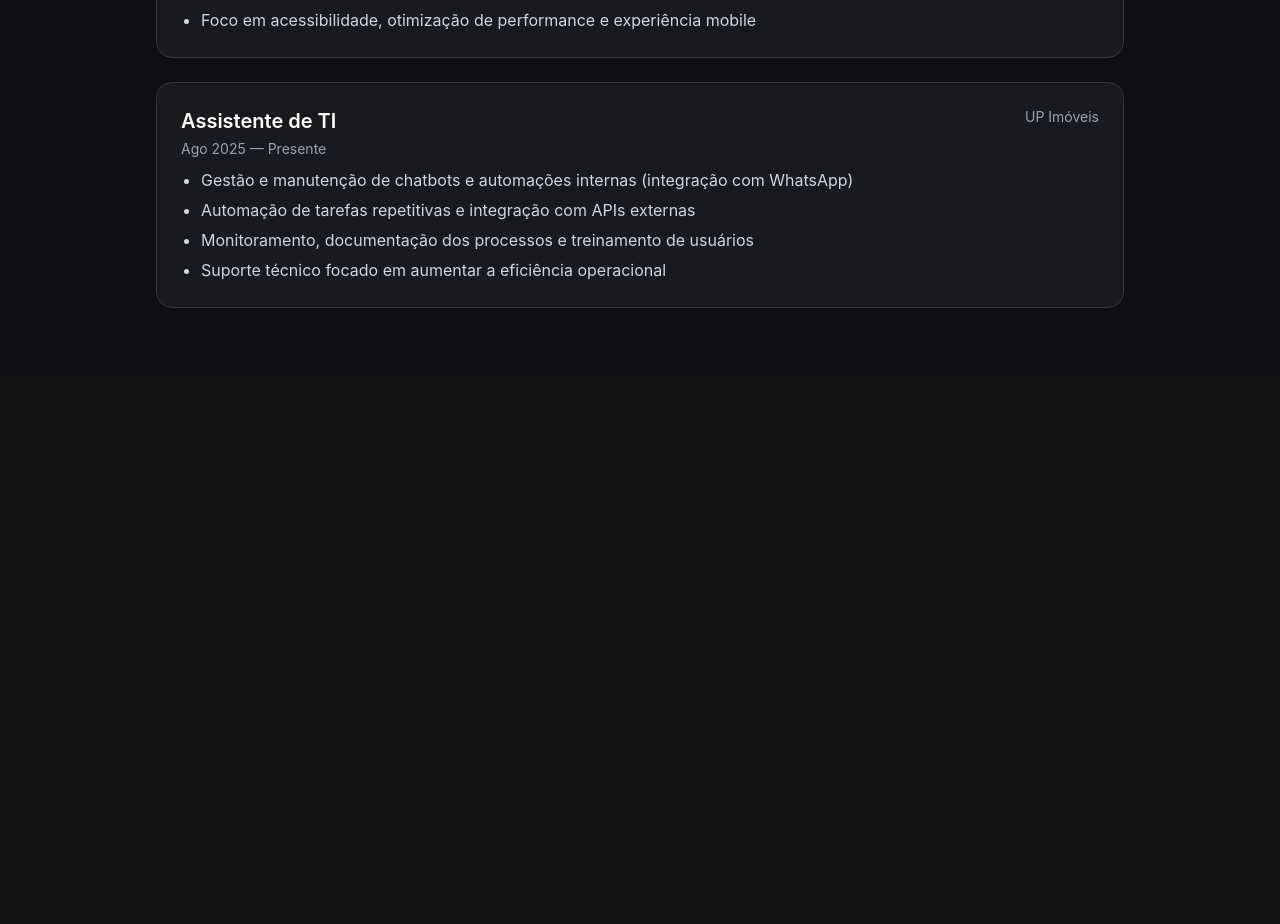
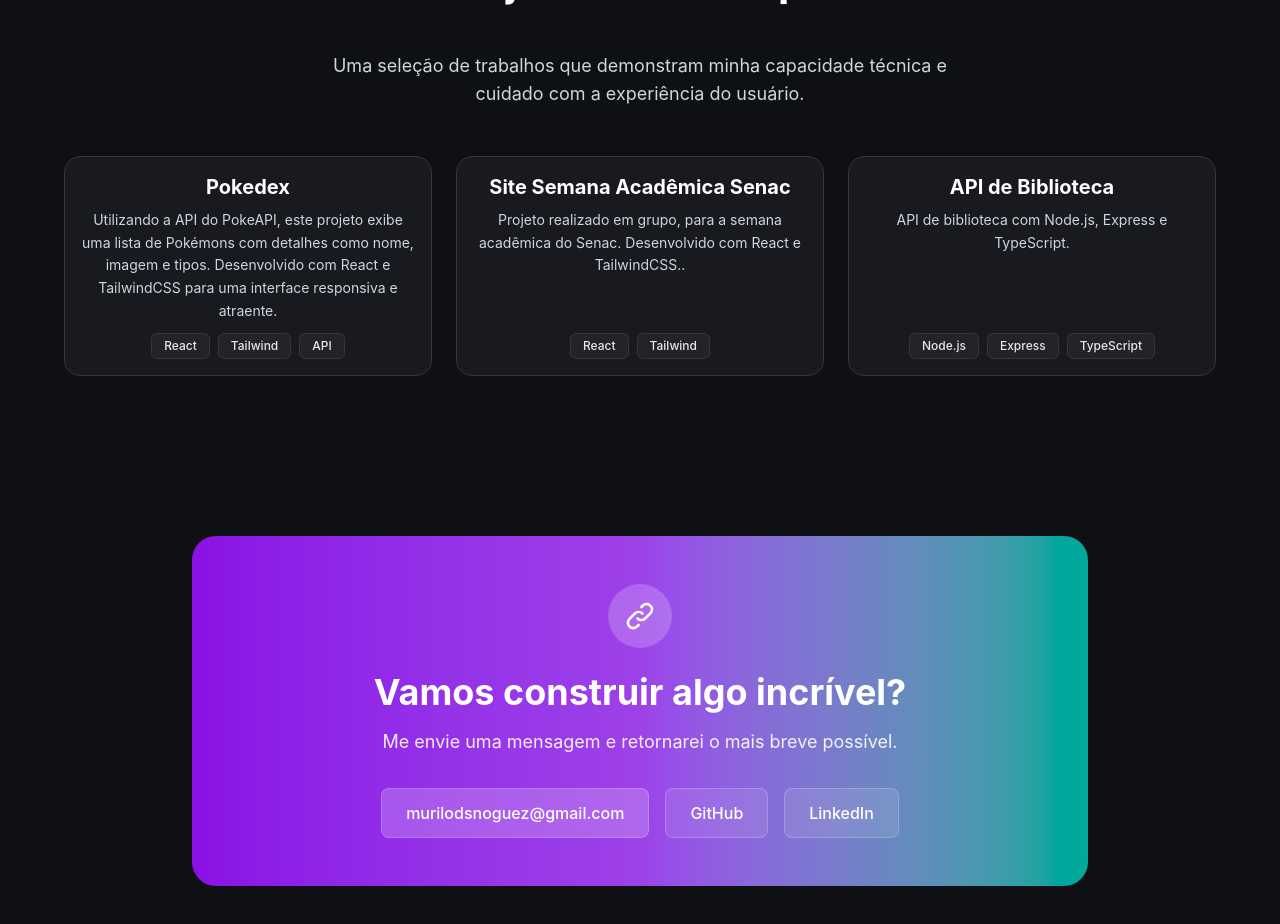
Before and after one commit to MuriloNoguez/Portifolio, a React (Vite) app: page / in a window 1280 px wide. Shown: the part 2540-3464 px from the top of the page. Before the commit the page ends 2916 px from the top, so only its background shows below. Built offline with nearby package versions, Linux system fonts and the light colour scheme.

Commit message:
Add Contact section with personal links and modern gradient design

```diff
--- a/src/App.tsx
+++ b/src/App.tsx
@@ -5,6 +5,7 @@ import About from './components/About';
 import Skills from './components/Skills';
 import Experience from './components/Experience';
 import Portfolio from './components/Portfolio';
+import Contact from './components/Contact';
 
 function App() {
   return (
@@ -12,10 +13,11 @@ function App() {
       <Header />
       <main className="w-full flex flex-col gap-20">
         <Hero />
-    <About />
-    <Skills />
-    <Portfolio />
-    <Experience />
+        <About />
+        <Experience />
+        <Skills />
+        <Portfolio />
+        <Contact />
       </main>
     </>
   );
--- /dev/null
+++ b/src/components/Contact.tsx
@@ -0,0 +1,70 @@
+import React from 'react';
+
+const Contact: React.FC = () => {
+  return (
+    <section className="py-20 flex items-center justify-center px-4 sm:px-8 lg:px-12 bg-[#0e1014]">
+      <div className="max-w-4xl mx-auto w-full">
+        <div className="bg-gradient-to-r from-purple-600/90 via-purple-500/90 to-teal-500/90 rounded-3xl p-8 md:p-12 text-center">
+          {/* Ícone */}
+          <div className="flex justify-center mb-6">
+            <div className="bg-white/20 rounded-full p-4">
+              <svg
+                className="w-8 h-8 text-white"
+                fill="none"
+                stroke="currentColor"
+                viewBox="0 0 24 24"
+              >
+                <path
+                  strokeLinecap="round"
+                  strokeLinejoin="round"
+                  strokeWidth={2}
+                  d="M13.828 10.172a4 4 0 00-5.656 0l-4 4a4 4 0 105.656 5.656l1.102-1.101m-.758-4.899a4 4 0 005.656 0l4-4a4 4 0 00-5.656-5.656l-1.1 1.1"
+                />
+              </svg>
+            </div>
+          </div>
+
+          {/* Título */}
+          <h2 className="text-3xl md:text-4xl font-bold text-white mb-4">
+            Vamos construir algo incrível?
+          </h2>
+
+          {/* Subtítulo */}
+          <p className="text-lg text-white/90 mb-8 max-w-2xl mx-auto">
+            Me envie uma mensagem e retornarei o mais breve possível.
+          </p>
+
+          {/* Botões de contato */}
+          <div className="flex flex-col sm:flex-row gap-4 justify-center items-center">
+            <a
+              href="mailto:murilodsnoguez@gmail.com"
+              className="bg-white/20 hover:bg-white/30 text-white rounded-lg px-6 py-3 font-medium transition-all duration-300 hover:scale-105 backdrop-blur-sm border border-white/20 hover:border-white/40"
+            >
+              murilodsnoguez@gmail.com
+            </a>
+
+            <a
+              href="https://github.com/MuriloNoguez"
+              target="_blank"
+              rel="noopener noreferrer"
+              className="bg-white/10 hover:bg-white/20 text-white rounded-lg px-6 py-3 font-medium transition-all duration-300 hover:scale-105 backdrop-blur-sm border border-white/20 hover:border-white/40"
+            >
+              GitHub
+            </a>
+
+            <a
+              href="https://www.linkedin.com/in/murilo-da-silva-nogu%C3%AAz-732a022b0/"
+              target="_blank"
+              rel="noopener noreferrer"
+              className="bg-white/10 hover:bg-white/20 text-white rounded-lg px-6 py-3 font-medium transition-all duration-300 hover:scale-105 backdrop-blur-sm border border-white/20 hover:border-white/40"
+            >
+              LinkedIn
+            </a>
+          </div>
+        </div>
+      </div>
+    </section>
+  );
+};
+
+export default Contact;
```
